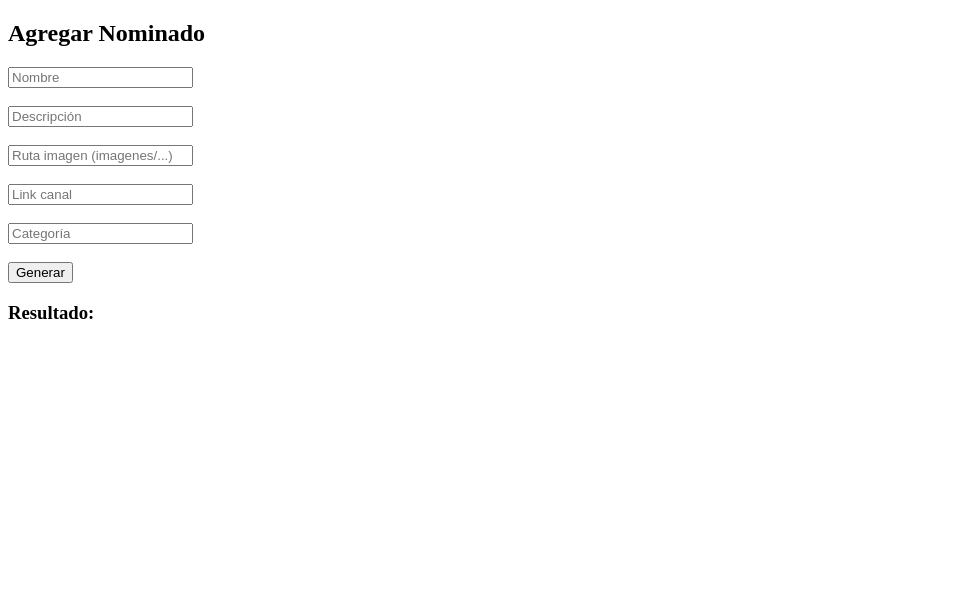
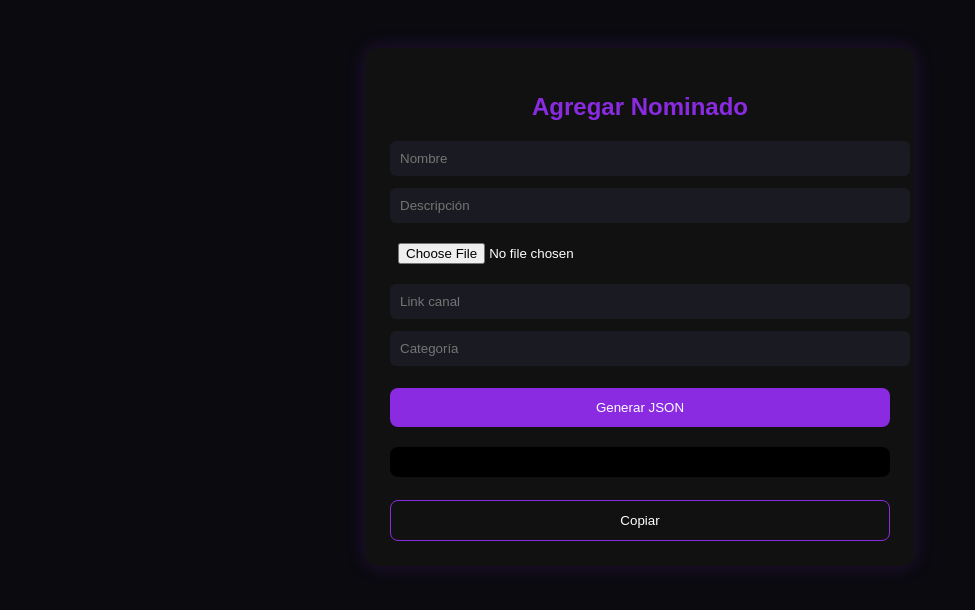
Before and after one commit to chunilov/lanuevaescena, a plain HTML site: page admin.html in a window 1280 px wide. Shown: the whole page, without its empty margins (0-975 px from the left). Drawn offline with Linux system fonts and the light colour scheme.

Commit message:
Update admin.html

```diff
--- a/admin.html
+++ b/admin.html
@@ -2,33 +2,122 @@
 <html lang="es">
 <head>
   <meta charset="UTF-8">
-  <title>Panel de Nominados</title>
+  <title>Admin - La Nueva Escena</title>
+
+  <style>
+    body {
+      background: #0a0a0f;
+      color: #fff;
+      font-family: Arial, sans-serif;
+      display: flex;
+      justify-content: center;
+      padding: 40px;
+    }
+
+    .container {
+      width: 100%;
+      max-width: 500px;
+      background: #111;
+      padding: 25px;
+      border-radius: 12px;
+      box-shadow: 0 0 20px rgba(138,43,226,0.2);
+    }
+
+    h2 {
+      text-align: center;
+      margin-bottom: 20px;
+      color: #8a2be2;
+    }
+
+    input {
+      width: 100%;
+      padding: 10px;
+      margin-bottom: 12px;
+      border: none;
+      border-radius: 6px;
+      background: #1a1a22;
+      color: #fff;
+    }
+
+    input[type="file"] {
+      padding: 8px;
+      background: none;
+    }
+
+    button {
+      width: 100%;
+      padding: 12px;
+      background: #8a2be2;
+      border: none;
+      border-radius: 8px;
+      color: #fff;
+      cursor: pointer;
+      transition: 0.3s;
+      margin-top: 10px;
+    }
+
+    button:hover {
+      background: #a855f7;
+    }
+
+    pre {
+      background: #000;
+      padding: 15px;
+      margin-top: 20px;
+      border-radius: 8px;
+      font-size: 13px;
+      overflow-x: auto;
+    }
+
+    .copy-btn {
+      background: transparent;
+      border: 1px solid #8a2be2;
+    }
+
+    .copy-btn:hover {
+      background: #8a2be2;
+    }
+  </style>
 </head>
 <body>
 
-<h2>Agregar Nominado</h2>
+<div class="container">
+  <h2>Agregar Nominado</h2>
 
-<form id="form">
-  <input type="text" id="nombre" placeholder="Nombre" required><br><br>
-  <input type="text" id="descripcion" placeholder="Descripción" required><br><br>
-  <input type="text" id="imagen" placeholder="Ruta imagen (imagenes/...)" required><br><br>
-  <input type="text" id="canal" placeholder="Link canal" required><br><br>
-  <input type="text" id="categoria" placeholder="Categoría" required><br><br>
+  <form id="form">
+    <input type="text" id="nombre" placeholder="Nombre" required>
+    <input type="text" id="descripcion" placeholder="Descripción" required>
 
-  <button type="submit">Generar</button>
-</form>
+    <input type="file" id="imagen" accept="image/*" required>
 
-<h3>Resultado:</h3>
-<pre id="output"></pre>
+    <input type="text" id="canal" placeholder="Link canal" required>
+    <input type="text" id="categoria" placeholder="Categoría" required>
+
+    <button type="submit">Generar JSON</button>
+  </form>
+
+  <pre id="output"></pre>
+  <button class="copy-btn" onclick="copiar()">Copiar</button>
+</div>
 
 <script>
 document.getElementById("form").addEventListener("submit", function(e) {
   e.preventDefault();
 
+  const fileInput = document.getElementById("imagen");
+  const file = fileInput.files[0];
+
+  if (!file) {
+    alert("Seleccioná una imagen");
+    return;
+  }
+
+  const nombreArchivo = file.name;
+
   const data = {
     nombre: document.getElementById("nombre").value,
     descripcion: document.getElementById("descripcion").value,
-    imagen: document.getElementById("imagen").value,
+    imagen: "imagenes/" + nombreArchivo,
     canal: document.getElementById("canal").value,
     categoria: document.getElementById("categoria").value
   };
@@ -45,6 +134,12 @@ document.getElementById("form").addEventListener("submit", function(e) {
 
   document.getElementById("output").textContent = output;
 });
+
+function copiar() {
+  const texto = document.getElementById("output").textContent;
+  navigator.clipboard.writeText(texto);
+  alert("Copiado al portapapeles");
+}
 </script>
 
 </body>
```
